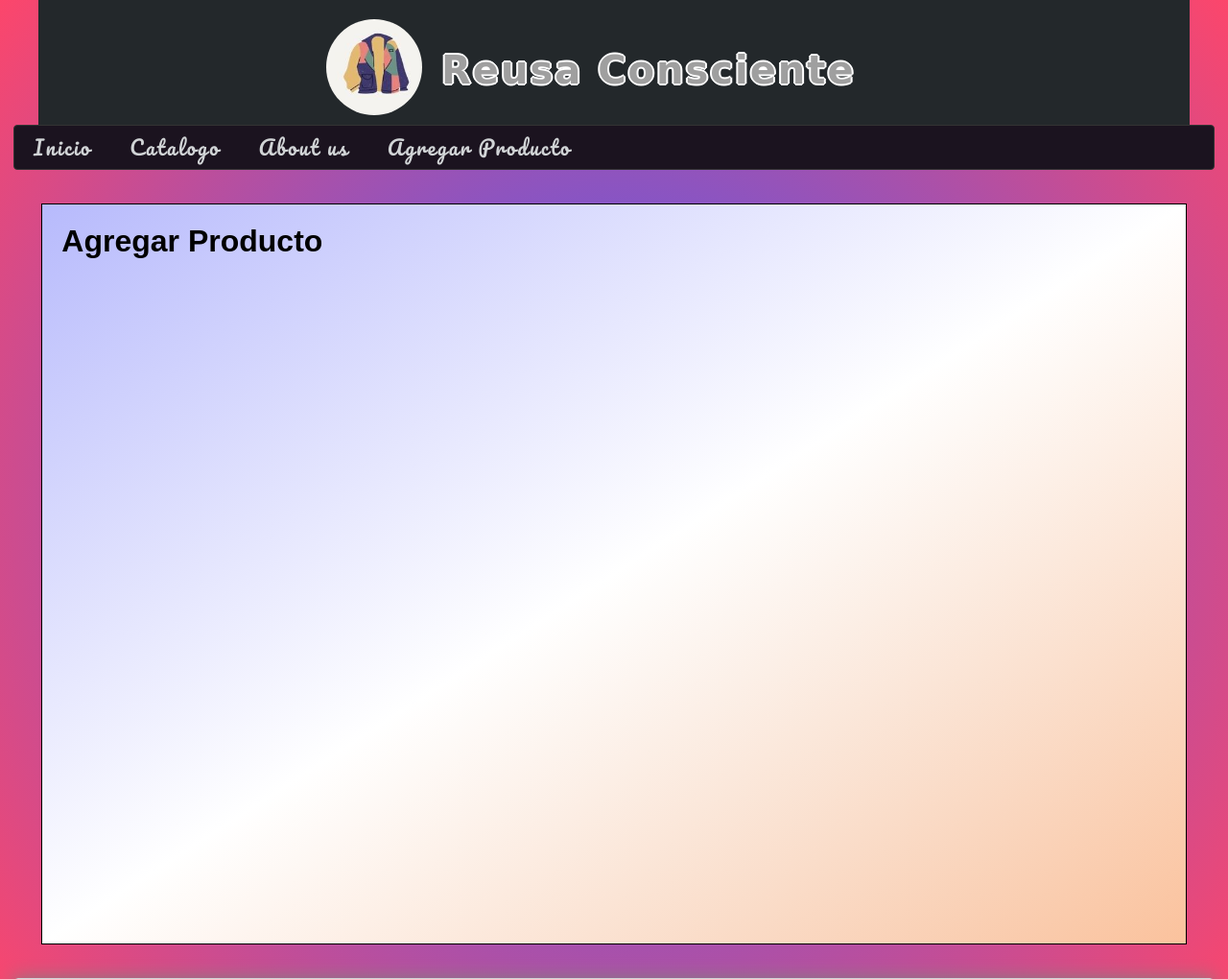
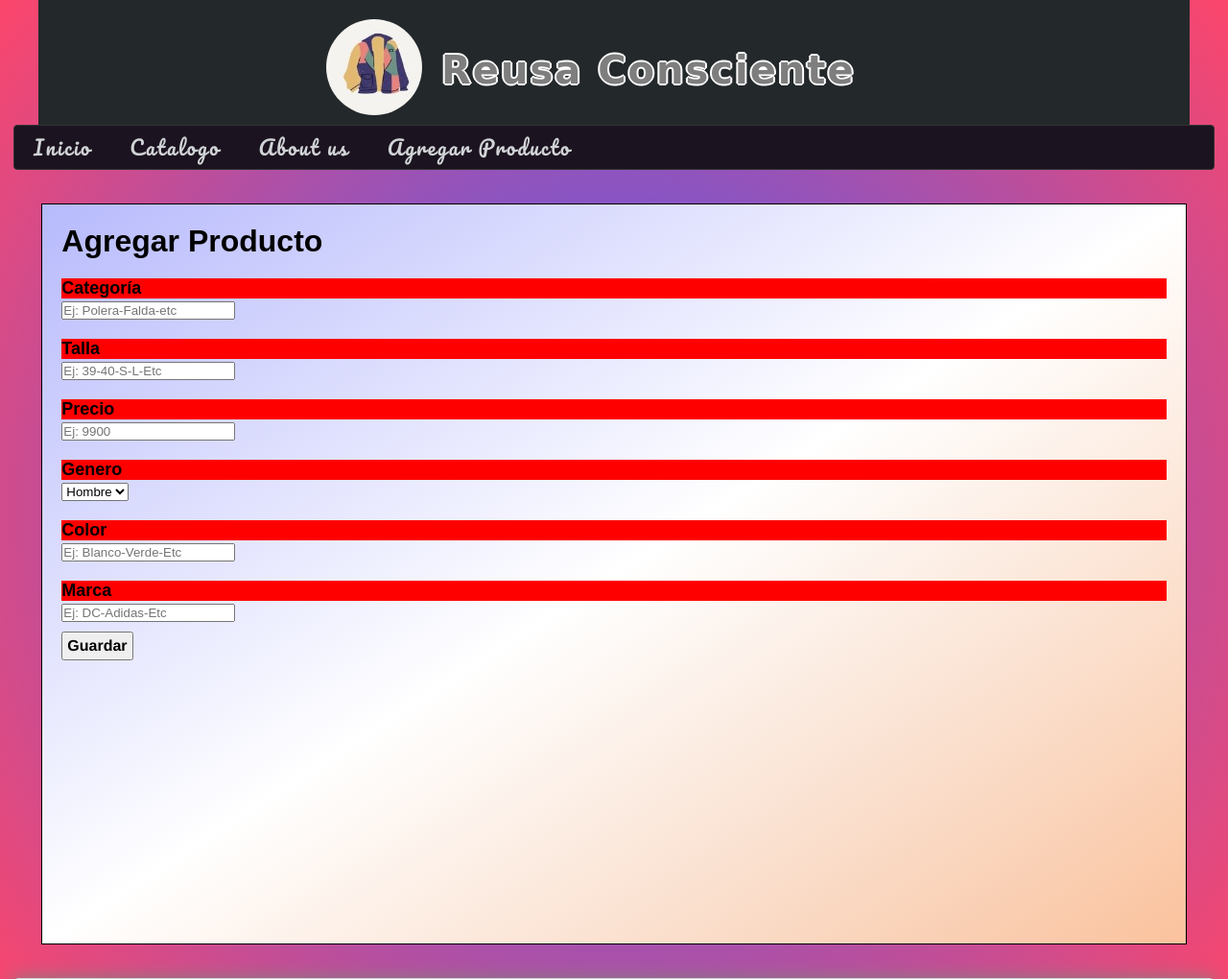
Before and after one commit to DAguirreAlvarez/reusaProject, a Django app: page /agregarp in a window 1280 px wide. Shown: the top 1020 px of the page at 96% size. Run offline with Django 3.2, Linux system fonts and the light colour scheme; some web fonts are replaced.

Commit message:
html formulario producto funcional, metodo guardarProducto y icono de la pagina se muestra en la pestaña

```diff
--- a/reusaMain/reusaApp/static/css/style.css
+++ b/reusaMain/reusaApp/static/css/style.css
@@ -35,7 +35,7 @@ header{
     display: block;
     letter-spacing: 2px;
     font-weight: bold;
-    color: #9f9f9f;
+    color: #7e7e7e;
     float: left;
     margin-top: 40px;
     margin-left: 20px;
@@ -198,7 +198,30 @@ nav ul li a:not(:hover){
 
 /*#endregion */
 
+/*#region Formulario producto*/
 
+#formProduct label{
+    display: block;
+    margin-top: 20px;
+    margin-bottom: 3px;
+    font-size: large;
+    font-weight: bold;
+    background-color: red;
+
+}
+#btnGuardar{
+    display: block;
+    font-size: medium;
+    font-family: 'Franklin Gothic Medium', 'Arial Narrow', Arial, sans-serif;
+    font-weight: bold;
+    padding: 4px;
+    margin-top: 10px;
+}
+
+
+
+
+/*#endregion */
 /*#region Footer*/
 
 
--- a/reusaMain/reusaApp/templates/addProduct.html
+++ b/reusaMain/reusaApp/templates/addProduct.html
@@ -3,4 +3,32 @@
 
 {% block content %}
 <h1>Agregar Producto </h1>
+
+<form action="{% url 'btnGuardarProducto' %}" method='POST' id="formProduct">
+    {% csrf_token %}
+    <label for="category">Categoría</label>
+    <input type="text" name="category" placeholder="Ej: Polera-Falda-etc">
+
+    <label for="size">Talla</label>
+    <input type="text" name="size" placeholder="Ej: 39-40-S-L-Etc">
+
+    <label for="price">Precio</label>
+    <input type="number" name="price" placeholder="Ej: 9900">
+
+    <label for="sex">Genero</label>
+    <select name="sex" id="sex">
+        <option value="Hombre">Hombre</option>
+        <option value="Mujer">Mujer</option>
+        <option value="Unisex">Unisex</option>
+    </select>
+
+    <label for="color">Color</label>
+    <input type="text" name="color" placeholder="Ej: Blanco-Verde-Etc">
+
+    <label for="brand">Marca</label>
+    <input type="text" name="brand" placeholder="Ej: DC-Adidas-Etc">
+
+    <input type="submit" value="Guardar" id="btnGuardar">
+</form>
+
 {% endblock content %}
--- a/reusaMain/reusaApp/templates/layout.html
+++ b/reusaMain/reusaApp/templates/layout.html
@@ -9,6 +9,7 @@
     <link rel="preconnect" href="https://fonts.gstatic.com" crossorigin>
     <link href="https://fonts.googleapis.com/css2?family=Farsan&family=Mogra&family=Pacifico&display=swap" rel="stylesheet">
     <link rel="stylesheet" type="text/css" href="{% static 'css/style.css' %}">
+    <link rel="shortcut icon" href="{% static 'img/logoReusaIcon.png' %}">
     <title>
         {% block title %}
         {% endblock %}
--- a/reusaMain/reusaApp/views.py
+++ b/reusaMain/reusaApp/views.py
@@ -1,4 +1,5 @@
-from django.shortcuts import render
+from django.shortcuts import render, redirect, HttpResponse
+from reusaApp.models import Product
 
 # Create your views here.
 
@@ -14,3 +15,29 @@ def catalogo(request):
 
 def addProduct(request):
     return render(request, 'addProduct.html')
+
+
+
+def agregarProducto(request):
+
+    if request.method == 'POST':
+        category = request.POST['category']
+        size = request.POST['size']
+        price = request.POST['price']
+        sex = request.POST['sex']
+        color = request.POST['color']
+        brand = request.POST['brand']
+
+        product = Product(
+            category = category,
+            size = size,
+            price = price,
+            sex = sex,
+            color = color,
+            brand = brand
+        )
+
+        product.save()
+        return HttpResponse("<p>Producto creado:</p>")
+    else:
+        return HttpResponse("<p>No ha podido almacenar el producto.</p>")
--- a/reusaMain/reusaMain/urls.py
+++ b/reusaMain/reusaMain/urls.py
@@ -23,5 +23,6 @@ urlpatterns = [
     path('', views.index, name="Inicio"),
     path('contacto', views.contacto, name="Contacto"),
     path('catalogo', views.catalogo, name="Catalogo"),
-    path('agregarp', views.addProduct, name="AgregarProducto")
+    path('agregarp', views.addProduct, name="AgregarProducto"),
+    path('guardar-producto', views.agregarProducto, name="btnGuardarProducto")
 ]
```
Also changed, not shown: reusaMain/reusaApp/static/img/logoReusaIcon.png (added).
